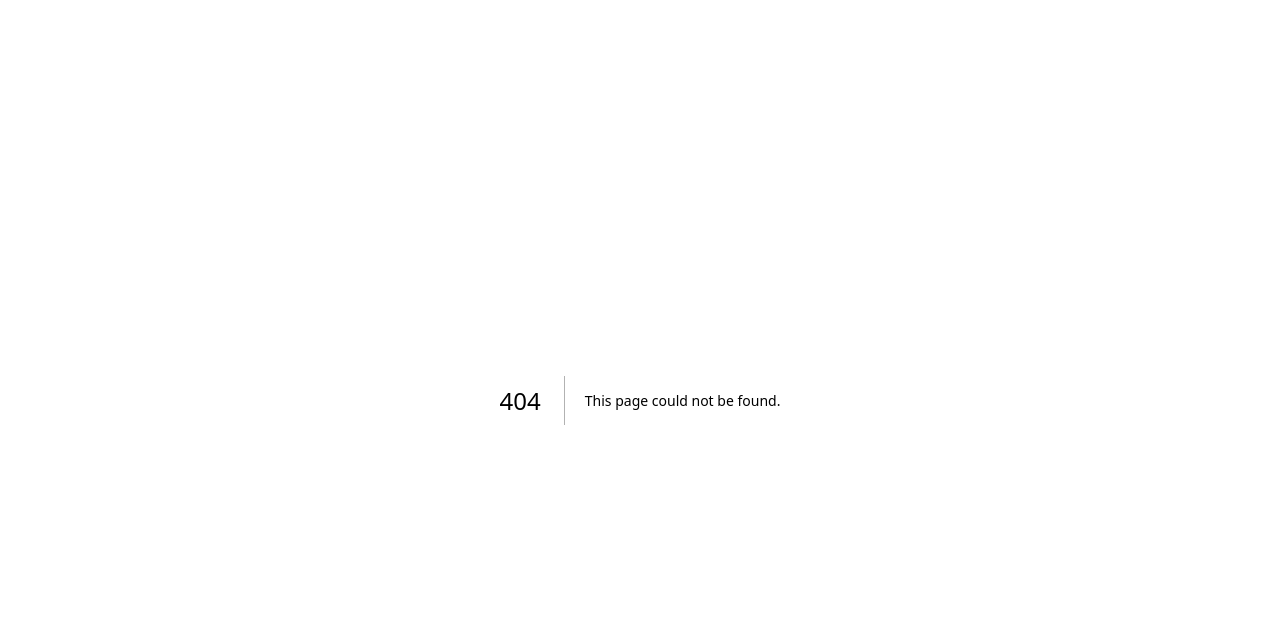
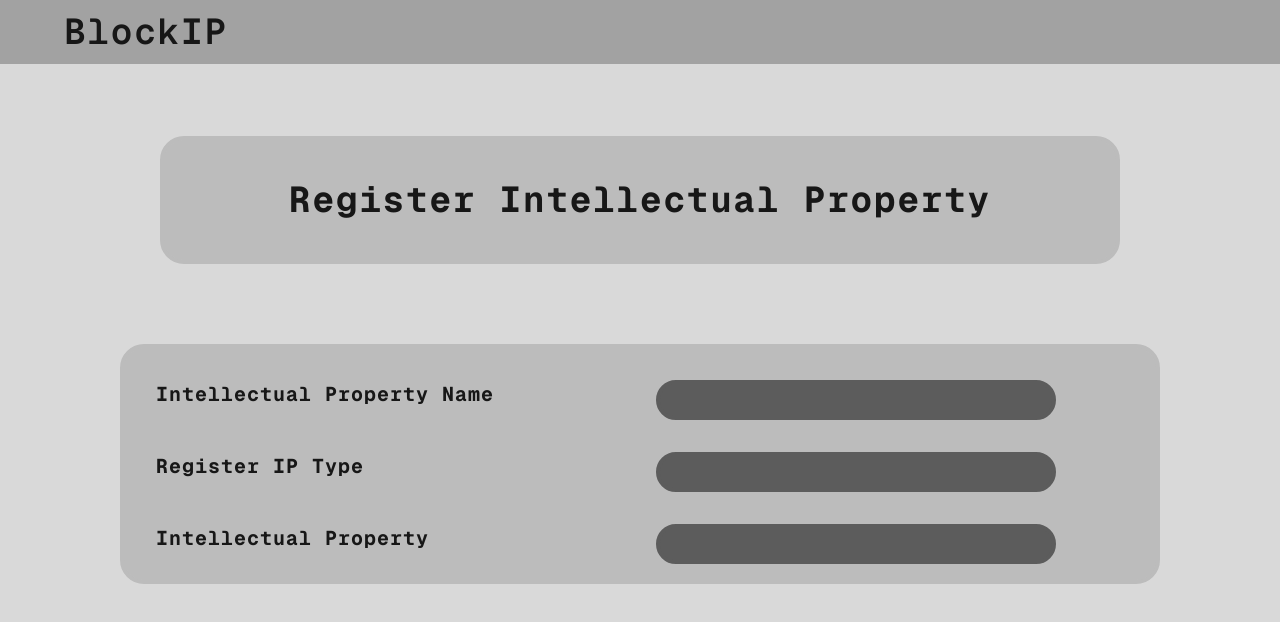
Before and after one commit to yusufriduan/Block-IP-CCS6354, a Next.js app in the folder frontend/: page /registerIP in a window 1280 px wide. Before the commit this address had no page. Shown: the top 622 px of the page. Built offline with nearby package versions, Linux system fonts and the light colour scheme.

Commit message:
Register IP UI

```diff
--- /dev/null
+++ b/frontend/app/registerIP/page.tsx
@@ -0,0 +1,60 @@
+"use client";
+
+import { Header } from "../component/Header";
+import { useState, useEffect } from "react";
+import Image from "next/image";
+
+export default function registerIP() {
+
+    const [connectedStatus, setConnectedStatus] = useState<String>("");
+
+    useEffect(() => {
+        const temp = localStorage.getItem("isConnected");
+        if (temp != null) {
+            setConnectedStatus(temp);
+        }
+    }, [])
+
+    return (
+        <div>
+            <Header
+                isConnected={connectedStatus === "True"}
+                isNotAdmin={true}
+                isDashboard={false}
+                isRegister={true}
+                isCredit={false}>
+            </Header>
+            <div id="register-section" className="h-screen justify-center items-center flex flex-col">
+                <div id="top-section" className="box-border h-32 w-240 p-4 border-4 border-radius rounded-3xl border-secondary bg-secondary
+                flex flex-row items-center justify-center">
+                    <h1 className="font-mono font-bold text-4xl tracking-wider">Register Intellectual Property</h1>
+                </div>
+
+                <div id="content-section" className="m-20 box-border h-60 w-260 p-4 border-4 border-radius rounded-3xl border-secondary bg-secondary
+                grid grid-flow-row grid-cols-2 items-flex-start justify-flex-start grid-container">
+                    <div>
+                        <h1 className="m-4 font-mono font-bold text-xl tracking-wider place-content-center row-start-1">Intellectual Property Name</h1>
+                    </div>
+                    <div>
+                        <input type="text" id="IP Name"
+                            className="m-4 box-border h-10 w-100 p-4 border-4 border-radius rounded-3xl border-textbox bg-textbox row-start-1">
+                        </input>
+                    </div>
+                    <div>
+                        <h1 className="m-4 font-mono font-bold text-xl tracking-wider place-content-center row-start-2">Register IP Type</h1>
+                    </div>
+                    <div>
+                        <input type="text" id="IP Name"
+                            className="m-4 box-border h-10 w-100 p-4 border-4 border-radius rounded-3xl border-textbox bg-textbox row-start-1">
+                        </input>
+                    </div>
+                    <h1 className="m-4 font-mono font-bold text-xl tracking-wider place-content-start">Intellectual Property</h1>
+                <div>
+                    <button id="Submit IP" className="m-4 box-border h-10 w-100 p-4 border-4 border-radius rounded-3xl border-textbox bg-textbox row-start-1"></button>
+                </div>
+                </div>
+
+            </div>
+        </div>
+    )
+}
```
